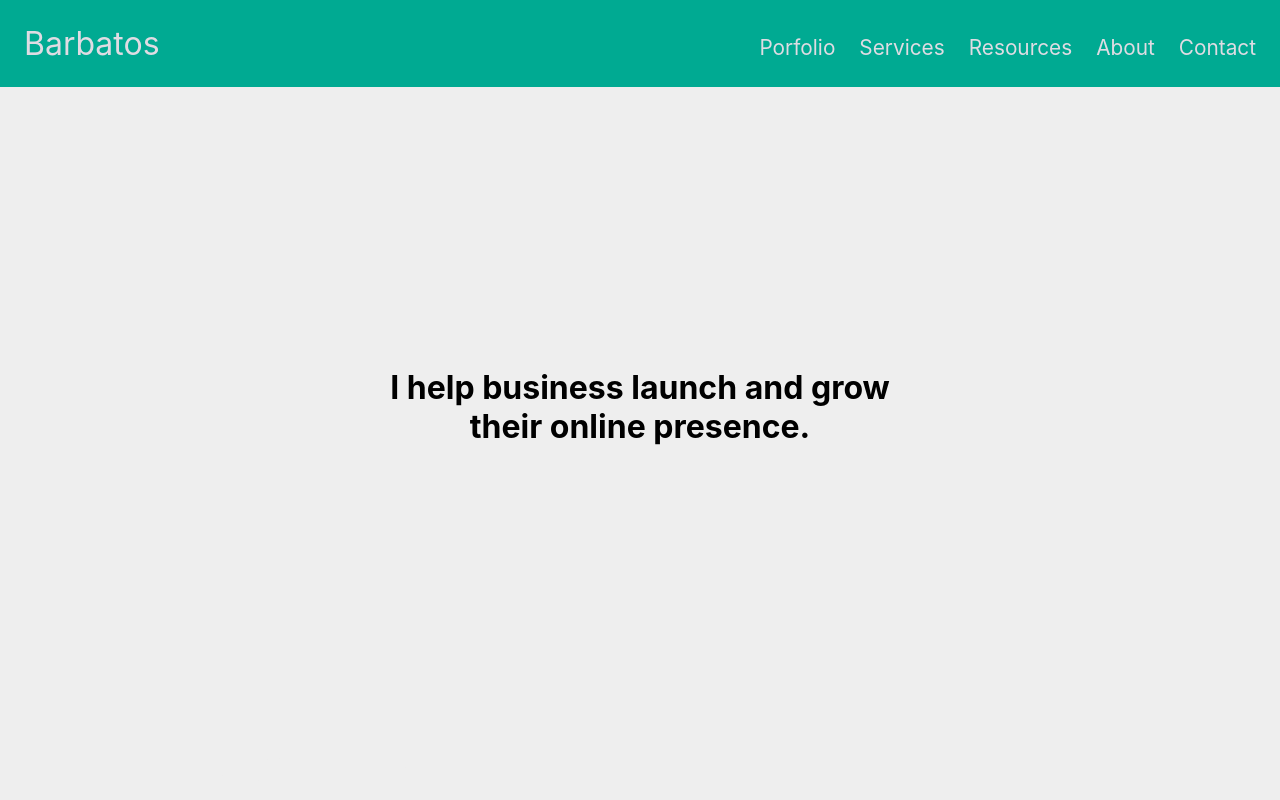
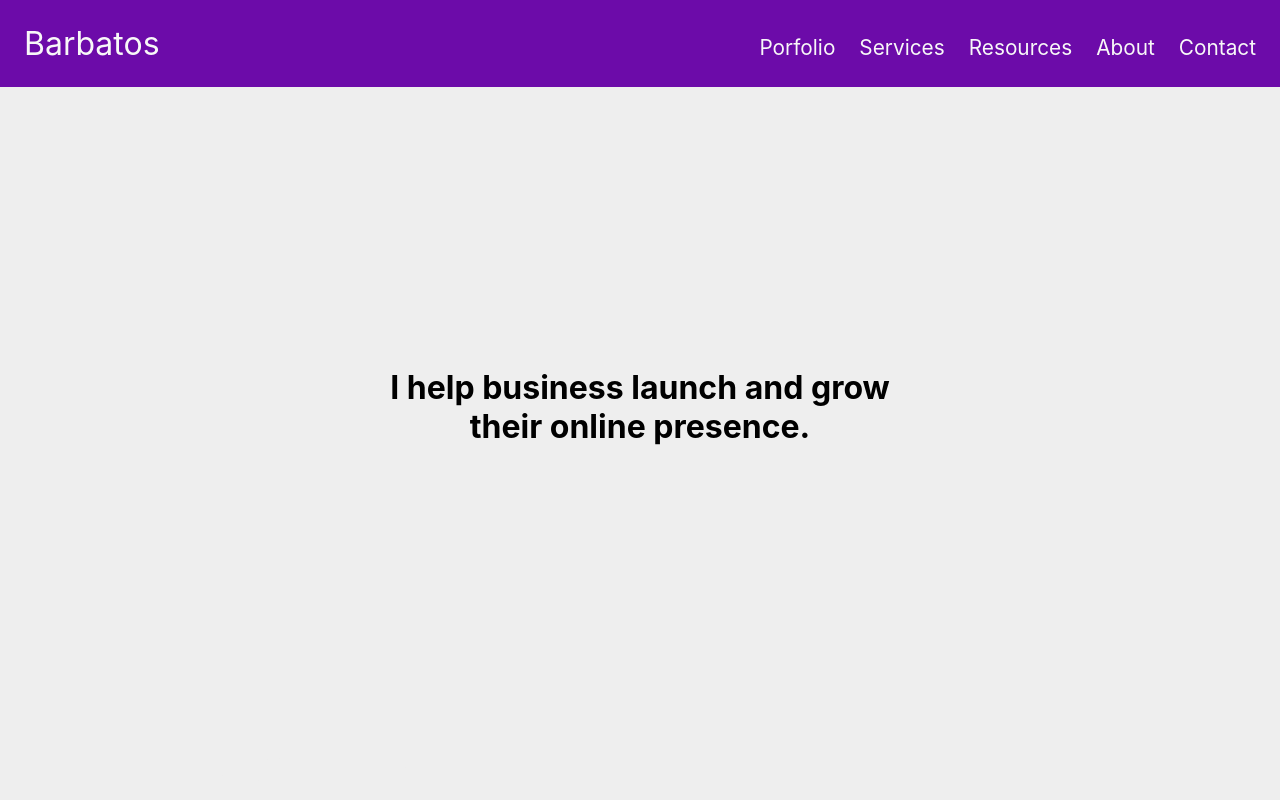
Before and after one commit to dchobarkar/design-portfolio-template, a React (Create React App) app: page / in a window 1280 px wide. Shown: the top 800 px of the page. Built offline with nearby package versions, Linux system fonts and the light colour scheme.

Commit message:
Color scheme finalized

```diff
--- a/src/components/LandingPage/Contact/Contact.js
+++ b/src/components/LandingPage/Contact/Contact.js
@@ -64,7 +64,7 @@ const useStyles = makeStyles({
       border: "none",
       borderRadius: "3px",
       color: "var(--primary-text)",
-      backgroundColor: "var(--button)",
+      backgroundColor: "var(--accent)",
     },
   },
 });
--- a/src/components/LandingPage/FeatureWork/FeatureWork.js
+++ b/src/components/LandingPage/FeatureWork/FeatureWork.js
@@ -42,7 +42,7 @@ const useStyles = makeStyles({
   button: {
     padding: "0.5rem",
     color: "var(--primary-text)",
-    backgroundColor: "var(--button)",
+    backgroundColor: "var(--accent)",
     border: "none",
     float: "right",
   },
--- a/src/index.css
+++ b/src/index.css
@@ -7,19 +7,19 @@
   --gray-900: #333333;
 
   /* Primary color palette */
-  --primary-300: #ecfdf9;
-  --primary: #4abdac;
-  --primary-700: #00aa92;
-  --primary-text: #dfdce3;
+  --primary-300: #c576f6;
+  --primary: #a020f0;
+  --primary-700: #6c0ba9;
+  --primary-text: #f8f8f8;
 
   /* Secondary color palette */
-  --secondary-300: #ff6c5f;
-  --secondary: #fc4a1a;
-  --secondary-700: #a20000;
-  --secondary-text: #212121;
+  --secondary-300: #f26561;
+  --secondary: #ff210c;
+  --secondary-700: #df000c;
+  --secondary-text: #080808;
 
-  /* Button color palette */
-  --button: #f7b733;
+  /* Accent color */
+  --accent: #ff00ff;
 
   /* Height variables */
   --minHeight: 80vh;
```
